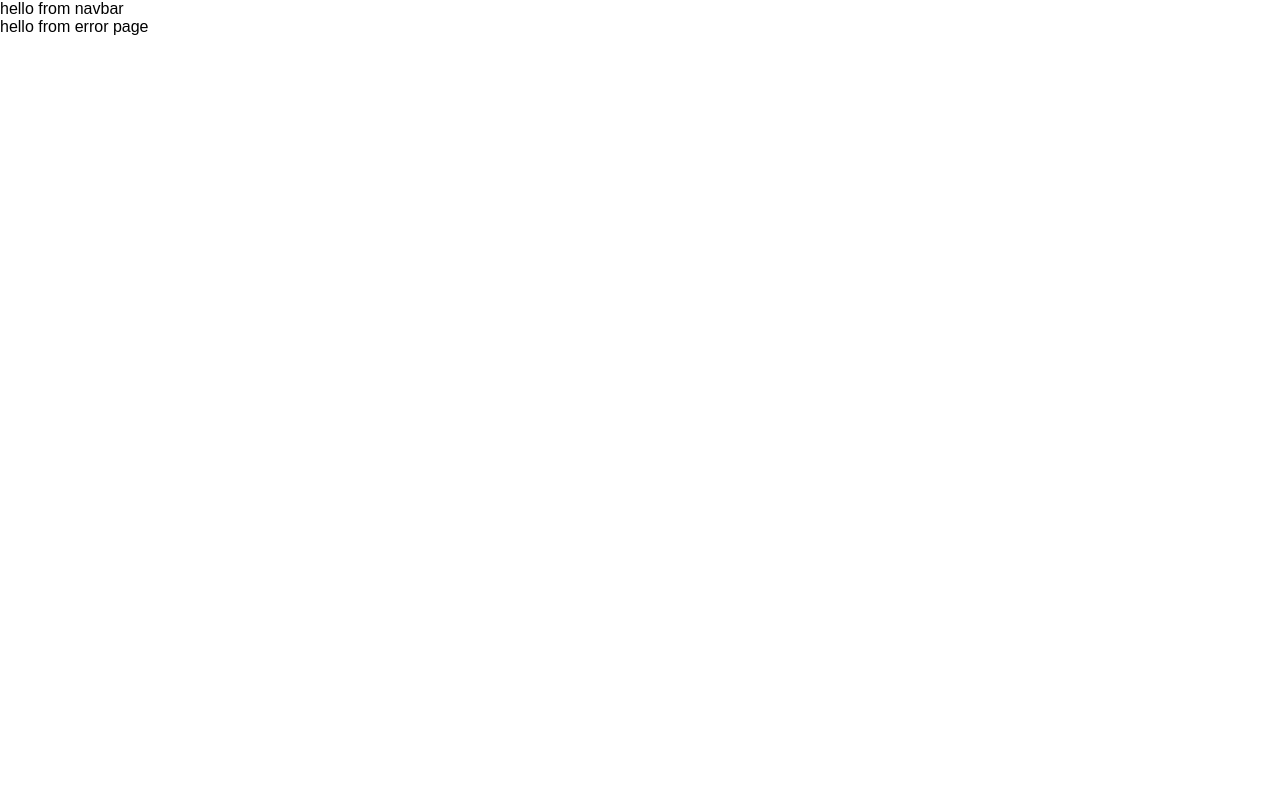
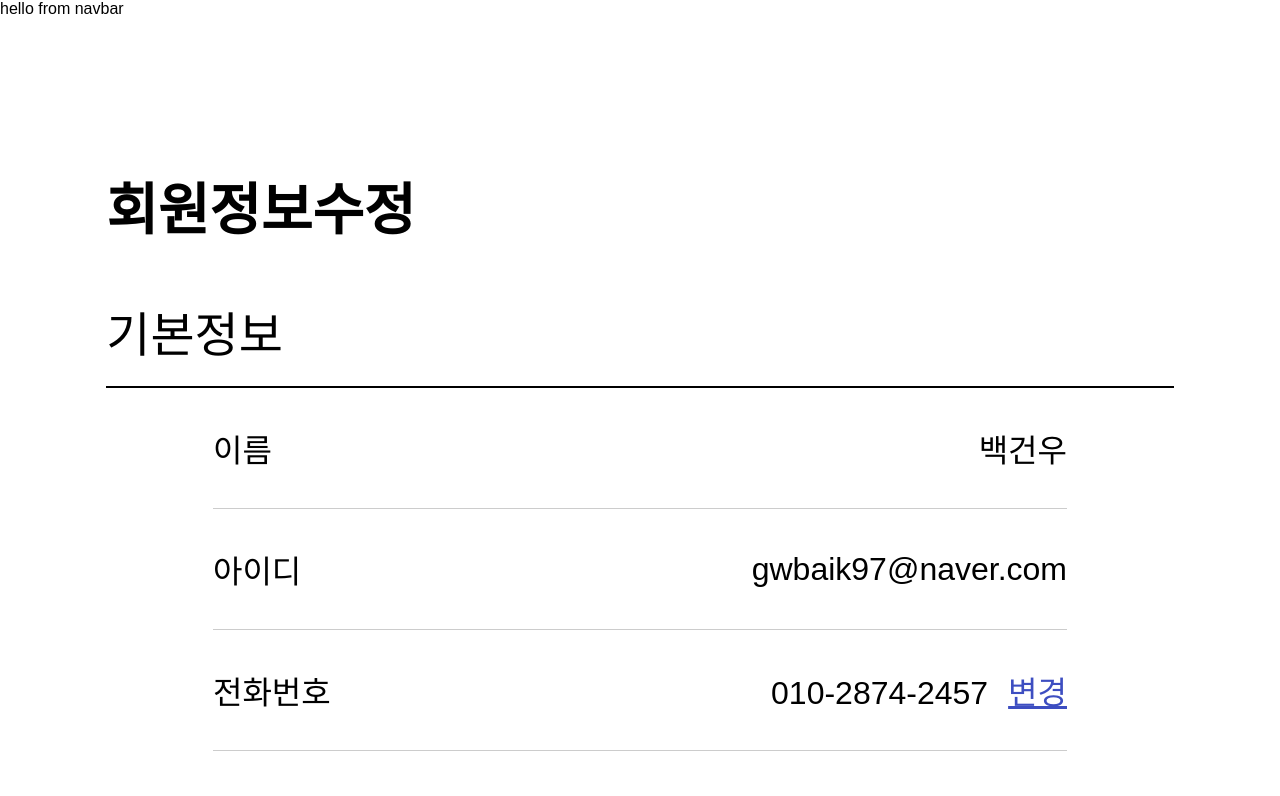
Before and after one commit to team-genever/fancake_frontend, a React (Create React App) app: page /user/1/edit in a window 1280 px wide. Shown: the top 796 px of the page. Built offline with nearby package versions, Linux system fonts and the light colour scheme.

Commit message:
회원정보수정 페이지

```diff
--- a/src/App.js
+++ b/src/App.js
@@ -13,6 +13,7 @@ import Navbar from "./components/Navbar";
 import GlobalStyles from "./components/GlobalStyles";
 import Experience from "./pages/Experience";
 import History from "./pages/History";
+import UserEdit from "./pages/UserEdit";
 
 function App() {
   return (
@@ -25,6 +26,7 @@ function App() {
         <Route exact path="/rooms/:slug" component={SingleRoom} />
         <Route exact path="/wallet/:userId" component={Wallet} />
         <Route path="/wallet/:userId/history" component={History} />
+        <Route path="/user/:userId/edit" component={UserEdit} />
         <Route component={Error} />
       </Switch>
       <GlobalStyles />
--- /dev/null
+++ b/src/components/UserEdit/EditContainer.js
@@ -0,0 +1,71 @@
+import React from "react";
+import { Link } from "react-router-dom";
+import styled from "styled-components";
+
+const Container = styled.div`
+  width: 100%;
+  margin-bottom: 120px;
+`;
+
+const Title = styled.h2`
+  font-size: 48px;
+  font-weight: 500;
+  margin-bottom: 20px;
+`;
+
+const DarkLine = styled.div`
+  width: 100%;
+  height: 2px;
+  background-color: black;
+`;
+
+const UserEditContainer = styled.div`
+  display: grid;
+  grid-auto-rows: minmax(120px, max-content);
+  grid-template-columns: 80%;
+  justify-content: center;
+`;
+
+const UserEdit = styled.div`
+  width: 100%;
+  display: flex;
+  justify-content: space-between;
+  align-items: center;
+  border-bottom: 1px solid rgba(0, 0, 0, 0.2);
+  padding: 37px 0;
+  & span {
+    font-size: 32px;
+    font-weight: 500;
+  }
+  & .changeLink {
+    margin-left: 20px;
+    font-size: 32px;
+    font-weight: 500;
+    color: ${(props) => props.theme.linkBlue};
+    text-decoration: underline;
+  }
+`;
+
+const EditContainer = ({ title, infos }) => (
+  <Container>
+    <Title>{title}</Title>
+    <DarkLine />
+    <UserEditContainer>
+      {infos.map((info, index) => (
+        <UserEdit key={index}>
+          <span className="type">{info.type}</span>
+          <div>
+            {info.content && <span className="content">{info.content}</span>}
+            {info.changeLink && (
+              <Link className="changeLink" to={info.changeLink}>
+                변경
+              </Link>
+            )}
+          </div>
+        </UserEdit>
+      ))}
+    </UserEditContainer>
+  </Container>
+);
+
+export default EditContainer;
--- /dev/null
+++ b/src/pages/UserEdit.js
@@ -0,0 +1,54 @@
+import styled from "styled-components";
+import EditContainer from "../components/UserEdit/EditContainer";
+
+const Container = styled.div`
+  width: 100%;
+  height: max-content;
+  padding: 11.5vw 8.3vw 18.4vw 8.3vw;
+`;
+
+const Title = styled.h1`
+  font-size: 56px;
+  font-weight: bold;
+  margin-bottom: 50px;
+`;
+
+const basicInfo = [
+  { type: "이름", content: "백건우" },
+  { type: "아이디", content: "gwbaik97@naver.com" },
+  { type: "전화번호", content: "010-2874-2457", changeLink: "/" },
+  { type: "비밀번호", changeLink: "/" },
+  {
+    type: "계좌정보",
+    content: "카카오뱅크 3333-02-035125 백건우",
+    changeLink: "/",
+  },
+];
+
+const deliveryInfo = [
+  {
+    type: "도로명 주소",
+    content: "서울시 서초중앙로 24길 43",
+    changeLink: "/",
+  },
+  {
+    type: "상세주소",
+    content: "101동 202호",
+    changeLink: "/",
+  },
+  {
+    type: "우편번호",
+    content: "06603",
+    changeLink: "/",
+  },
+];
+
+const UserEdit = () => (
+  <Container>
+    <Title>회원정보수정</Title>
+    <EditContainer title="기본정보" infos={basicInfo} />
+    <EditContainer title="배송지 관리" infos={deliveryInfo} />
+  </Container>
+);
+
+export default UserEdit;
```
